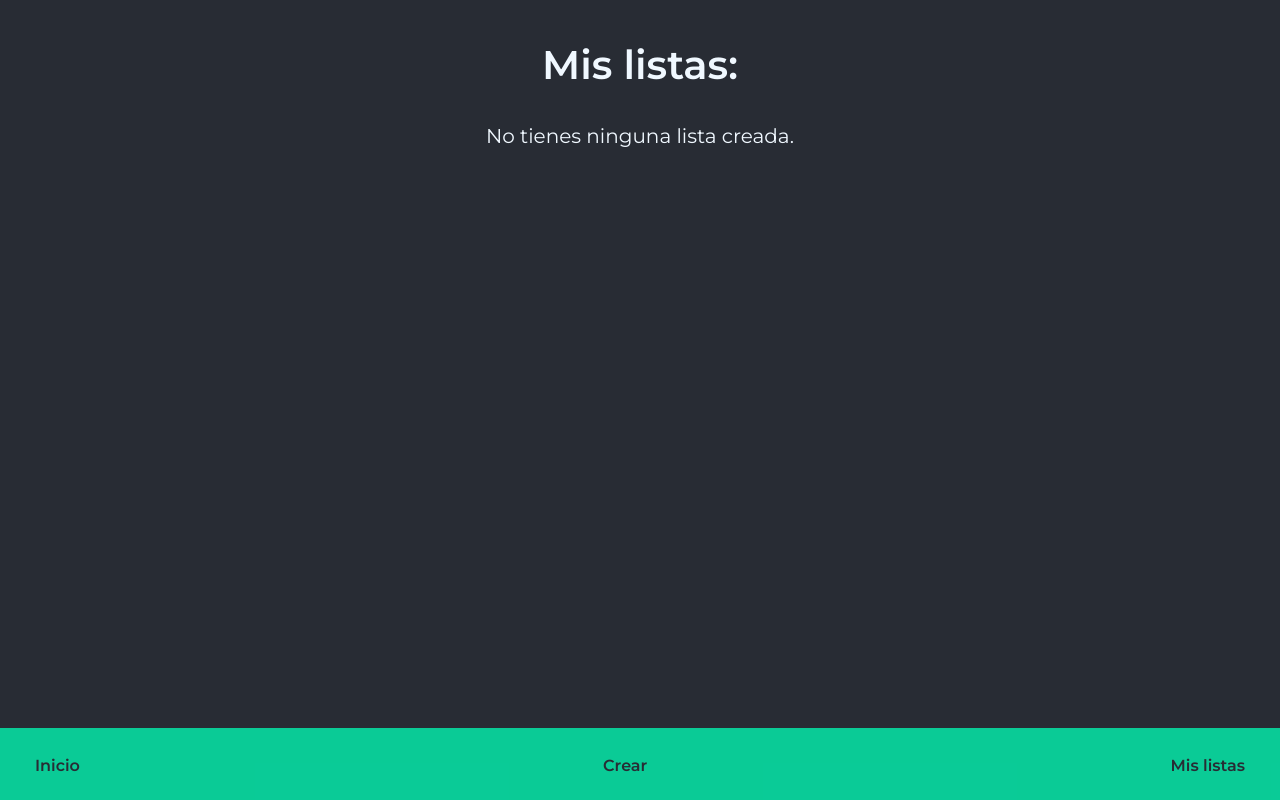
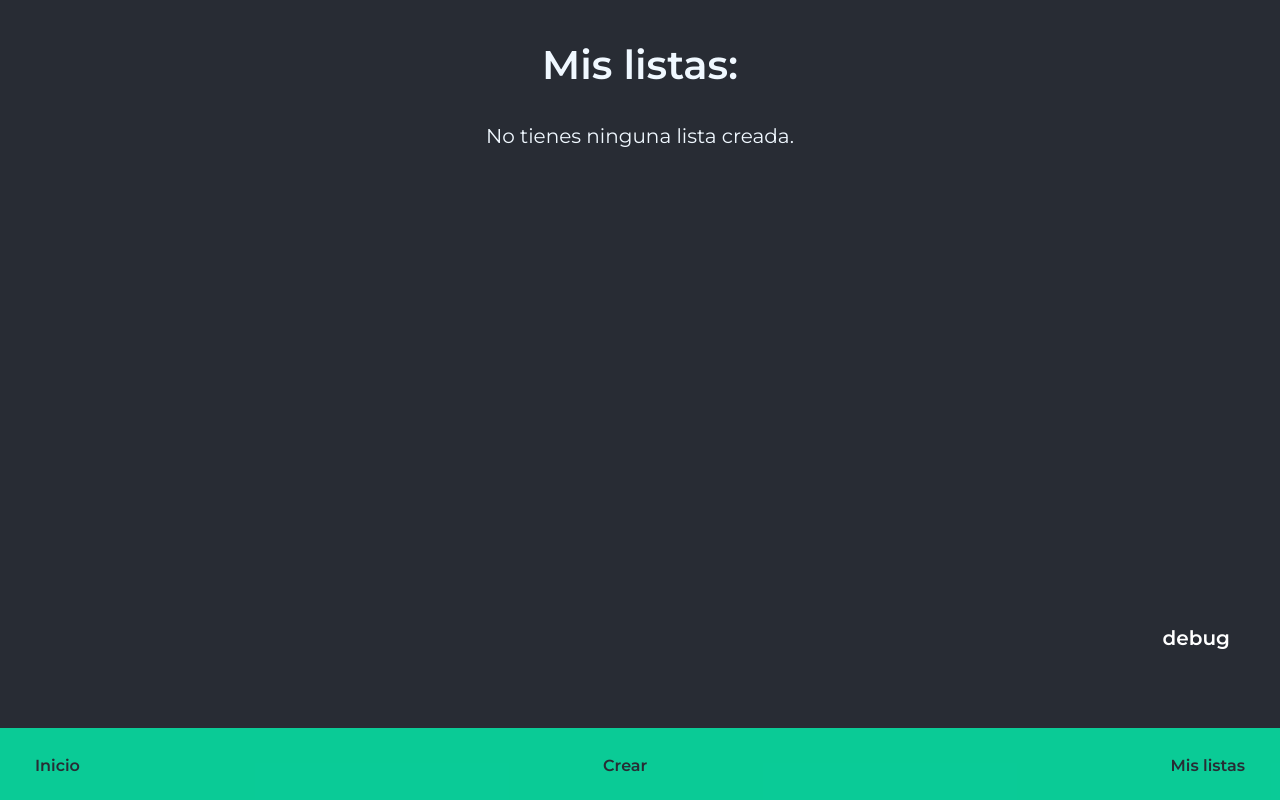
Before and after one commit to nima8998/grocery-list, a React (Create React App) app: page /mis-listas in a window 1280 px wide. Built offline with nearby package versions, Linux system fonts and the light colour scheme.

Commit message:
se agrega pp debug

```diff
--- /dev/null
+++ b/src/components/Debug.js
@@ -0,0 +1,21 @@
+import React, {useState} from 'react'
+
+export default function Debug() {
+  const {innerWidth, innerHeight, outerWidth, outerHeight} = window;
+  const [isOpenPopup, setIsOpenPopup] = useState(false);
+
+  const openInfoDebug = () =>{
+    setIsOpenPopup(!isOpenPopup);
+  }
+  return (
+    <div style={{position:"absolute",color: "white", right: 50, bottom: 150, textAlign: "right"}} >
+      <div style={{display: isOpenPopup ? "block" : "none", padding: "5px"}}>
+        <p>innerWidth: {innerWidth}</p>
+        <p>innerHeight: {innerHeight}</p>
+        <p>outerWidth: {outerWidth}</p>
+        <p>outerHeight: {outerHeight}</p>
+      </div>
+      <p onClick={()=>openInfoDebug()}>debug</p>
+    </div>
+  )
+}
--- a/src/components/Navbar.js
+++ b/src/components/Navbar.js
@@ -1,6 +1,8 @@
 import React from "react"
 import { Link } from "react-router-dom"
 import styled from "styled-components"
+
+import Debug from "./Debug"
 
 const routes = [
     {
@@ -29,11 +31,13 @@ export default function Navbar() {
             ))
         }
         </ul>
+        <Debug/>
     </Wrapper>
   )
 }
 
 const Wrapper = styled.nav`
+    position: relative;
     display: flex;
     align-items: center;
     height: 80px;
```
